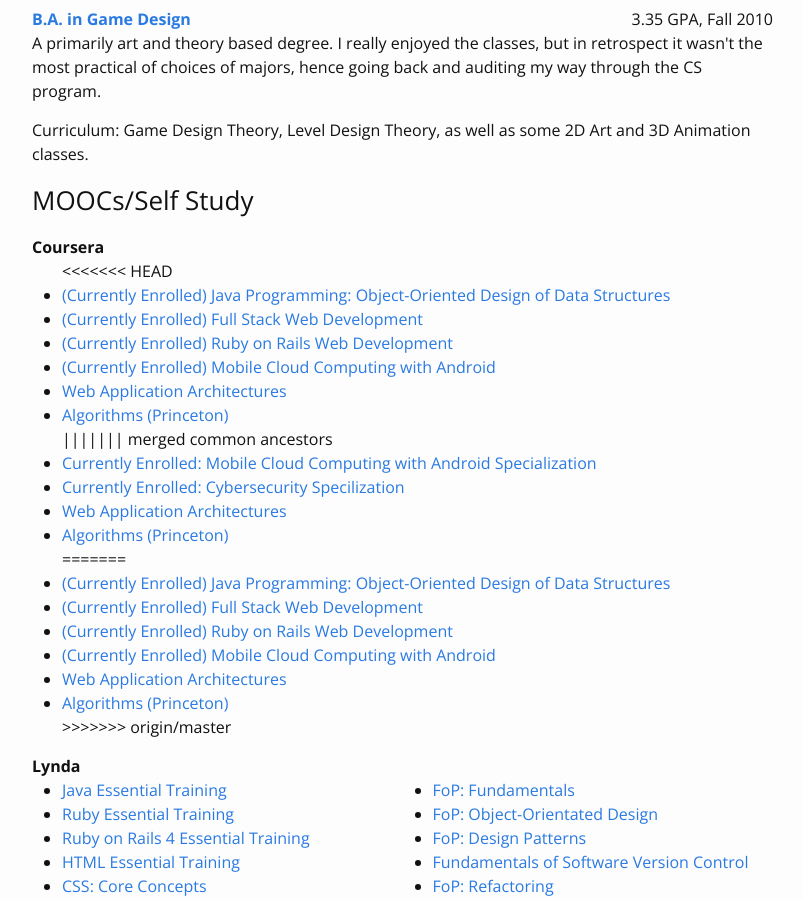
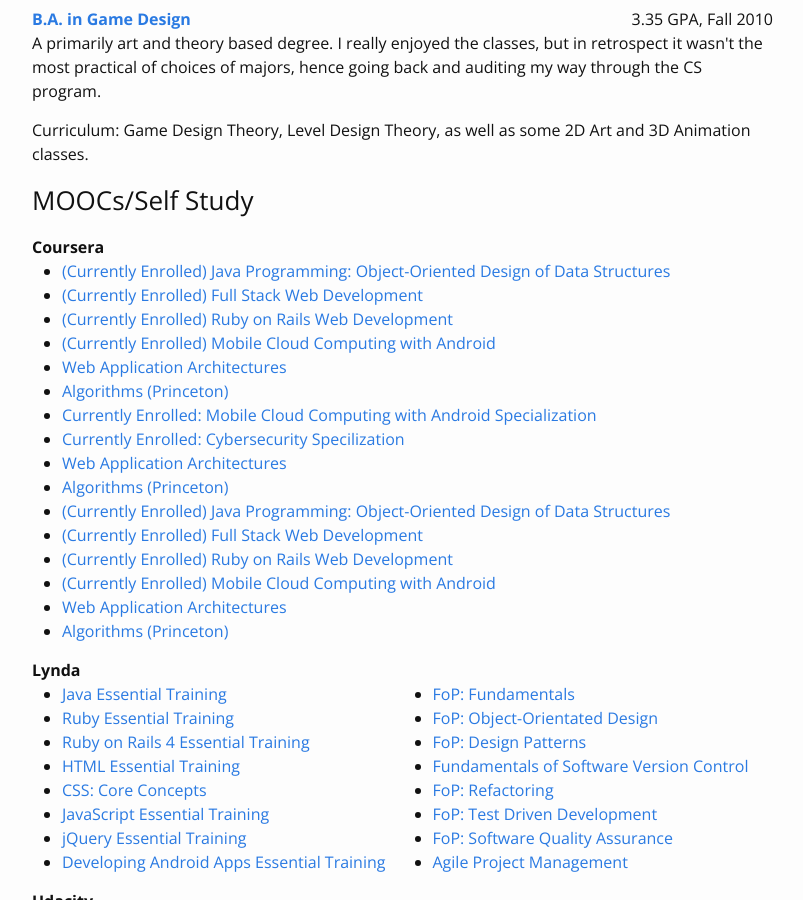
Before and after one commit to TaylorHuston/taylorhuston.github.io, a Jekyll site: the page built from resume.html, in a window 1280 px wide and 900 px high, scrolled down 901 px. Shown: the whole window, without its empty margins (38-841 px from the left). Built offline with Jekyll 4.4.1, drawn with Linux system fonts in a browser that asks for light colours; some web fonts are replaced.

Commit message:
Update Resume

```diff
--- a/resume.html
+++ b/resume.html
@@ -85,7 +85,6 @@
   <div class="mooc">
 
     <ul>
-<<<<<<< HEAD
       <li><a href="https://www.coursera.org/specializations/java-object-oriented?utm_medium=listingPage" target="_blank">(Currently Enrolled) Java Programming: Object-Oriented Design of Data Structures</a>
       </li>
       <li><a href="https://www.coursera.org/specializations/full-stack?utm_medium=listingPage" target="_blank">(Currently Enrolled) Full Stack Web Development</a>
@@ -98,7 +97,6 @@
       </li>
       <li><a href="https://www.coursera.org/course/algs4partI" target="_blank">Algorithms (Princeton)</a>
       </li>
-||||||| merged common ancestors
       <li><a href="https://www.coursera.org/specialization/mobilecloudcomputing2/36?" target="_blank">Currently Enrolled: Mobile Cloud Computing with Android Specialization</a>
       </li>
       <li><a href="https://www.coursera.org/specialization/cybersecurity/7?utm_medium=catalog" target="_blank">Currently Enrolled: Cybersecurity Specilization</a>
@@ -107,14 +105,12 @@
       </li>
       <li><a href="https://www.coursera.org/course/algs4partI" target="_blank">Algorithms (Princeton)</a>
       </li>
-=======
       <li><a href="https://www.coursera.org/specializations/java-object-oriented?utm_medium=listingPage" target="_blank">(Currently Enrolled) Java Programming: Object-Oriented Design of Data Structures</a></li>
       <li><a href="https://www.coursera.org/specializations/full-stack?utm_medium=listingPage" target="_blank">(Currently Enrolled) Full Stack Web Development</a></li>
       <li><a href="https://www.coursera.org/specializations/ruby-on-rails?utm_medium=listingPage" target="_blank">(Currently Enrolled) Ruby on Rails Web Development</a></li>
       <li><a href="https://www.coursera.org/specializations/mobilecloudcomputing2?utm_medium=listingPage" target="_blank">(Currently Enrolled) Mobile Cloud Computing with Android</a></li>
       <li><a href="https://www.coursera.org/account/accomplishments/records/epU6AEUAmBcJNxdX" Target="_blank">Web Application Architectures</a></li>
       <li><a href="https://www.coursera.org/course/algs4partI" target="_blank">Algorithms (Princeton)</a></li>
->>>>>>> origin/master
     </ul>
 
   </div>
```
